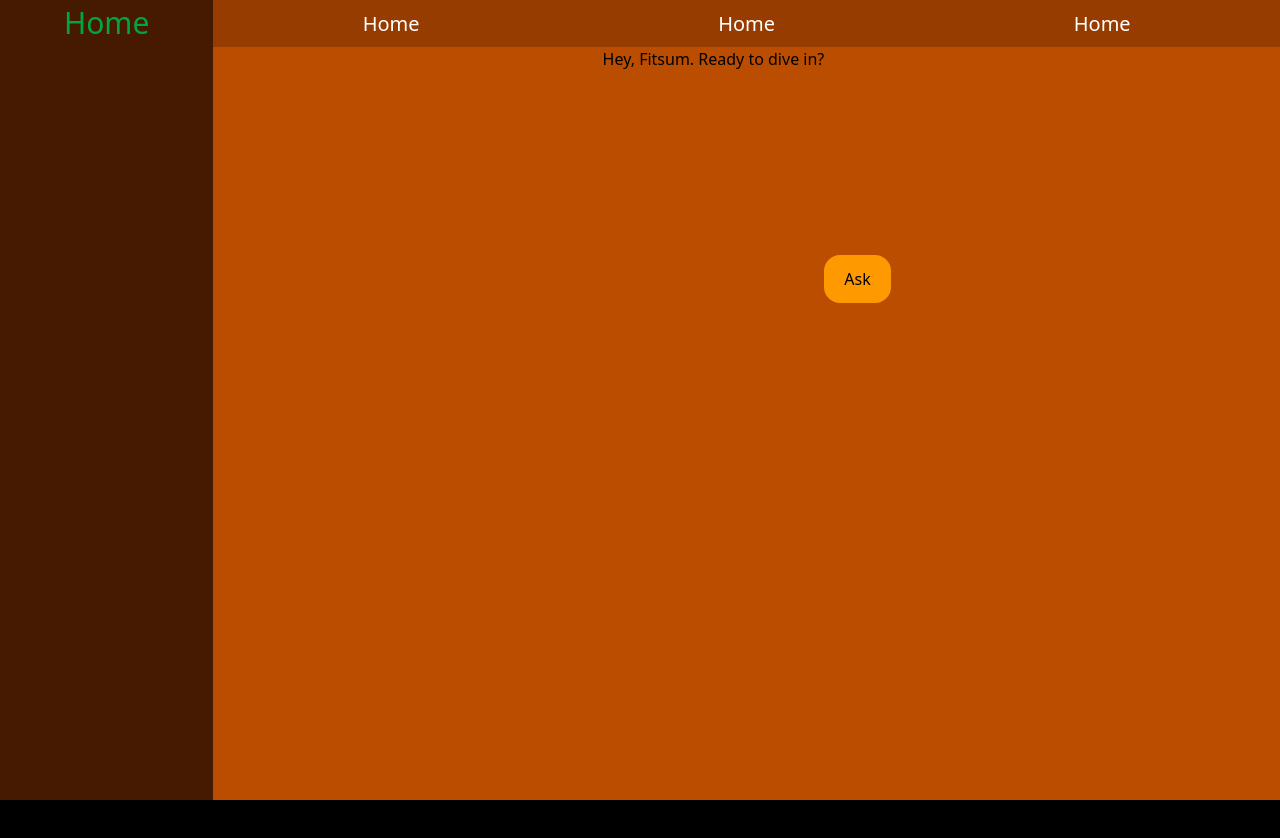
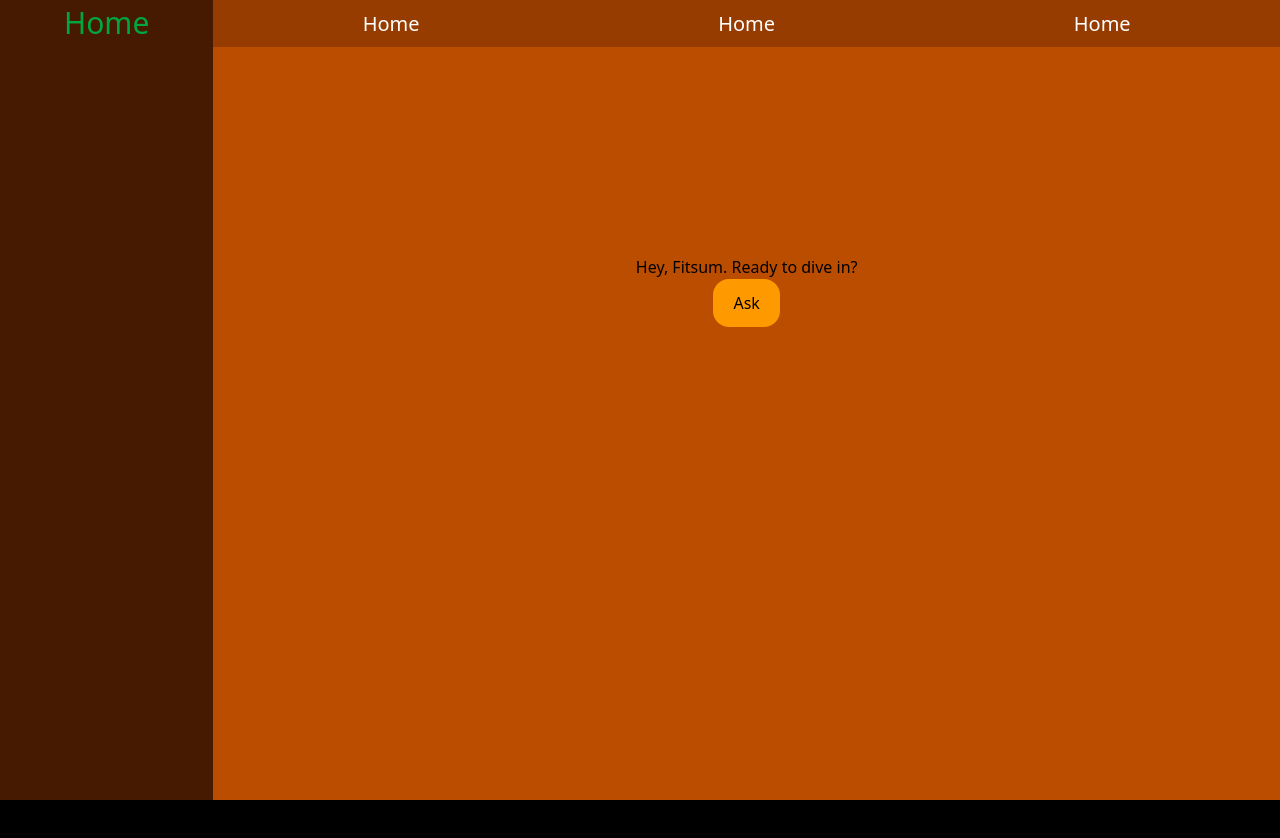
Before and after one commit to codewithfitse/AiChatBot, a React (Vite) app in the folder Frontend/: page /Home in a window 1280 px wide. Shown: the top 838 px of the page. Before the commit the page ends 800 px from the top, so only its background shows below. Built offline with nearby package versions, Linux system fonts and the light colour scheme.

Commit message:
CHANGING ON HOMEPAGE

```diff
--- a/Frontend/src/page/Home.jsx
+++ b/Frontend/src/page/Home.jsx
@@ -13,10 +13,12 @@ export const Home = () => {
             <h1 className="text-white text-[20px]">Home</h1>
             <h1 className="text-white text-[20px]">Home</h1>
           </nav>
-          <div className="w-full h-full flex justify-center bg-amber-700">
-            <h1 className="">Hey, Fitsum. Ready to dive in?</h1>
-            <div className="w-fit h-fit mt-52 px-5 py-3 rounded-2xl bg-amber-500">
-              <h1 className="">Ask</h1>
+          <div className="w-full h-full bg-amber-700">
+            <div className="w-full h-full mt-52 flex flex-col items-center">
+              <h1 className="">Hey, Fitsum. Ready to dive in?</h1>
+              <div className="w-fit h-fit px-5 py-3 rounded-2xl bg-amber-500">
+                <h1 className="">Ask</h1>
+              </div>
             </div>
           </div>
         </main>
```
